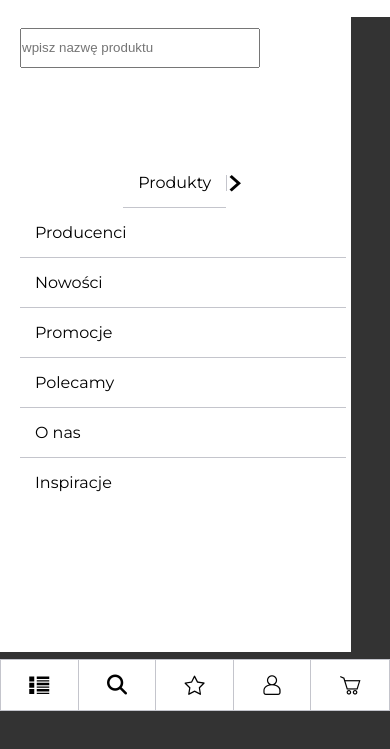
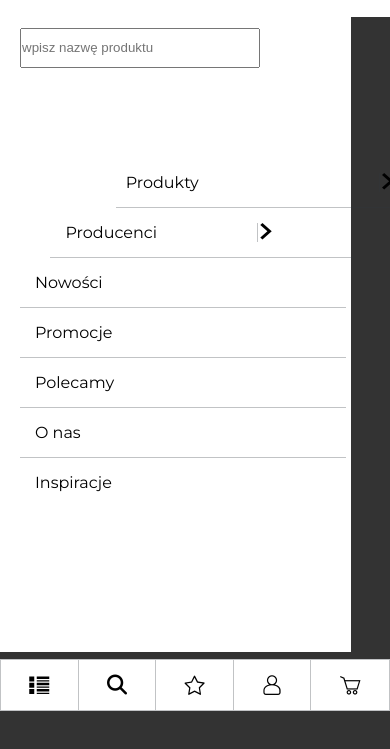
Before and after one commit to indyk132/Stefan-Indyk---praktyki, a plain HTML site: page index.html in a window 390 px wide. Both pictures are taken after a click on the element 39 px from the left and 818 px from the top of the page. Shown: the part 133-882 px from the top of the page. Drawn offline with Linux system fonts and the light colour scheme; files whose address does not match are found by name.

Commit message:
[ogólne] - topka #3 poprawiłem hamburger menu

```diff
--- a/index.html
+++ b/index.html
@@ -34,17 +34,34 @@
         <div class="menu-search-bar"><input type="text" placeholder="wpisz nazwę produktu "></div>
         <ul>
             <div class="menu-products">
-                <li>Produkty</li>
+                <li>Produkty
                     <span>
                         <i class="icon-strzalka-prawo"></i>
                     </span>
+                </li>
             </div>
-            <div><li>Producenci</li></div>
-            <div><li>Nowości</li></div>
-            <div><li>Promocje</li></div>
-            <div><li>Polecamy</li></div>
-            <div><li>O nas</li></div>
-            <div><li class="inspiration">Inspiracje</li></div>
+            <div class="menu-producers">
+                <li>Producenci
+                    <span>
+                        <i class="icon-strzalka-prawo"></i>
+                    </span>
+                </li>
+            </div>
+            <div>
+                <li>Nowości</li>
+            </div>
+            <div>
+                <li>Promocje</li>
+            </div>
+            <div>
+                <li>Polecamy</li>
+            </div>
+            <div>
+                <li>O nas</li>
+            </div>
+            <div>
+                <li class="inspiration">Inspiracje</li>
+            </div>
         </ul>
     </div>
     <div class="menu-bar">
@@ -56,7 +73,8 @@
                 <i class="fa-solid fa-magnifying-glass"></i>
             </div>
             <div class="footer-box-menu favorites">
-                <i class="icon-ulubione"></i></div>
+                <i class="icon-ulubione"></i>
+            </div>
             <div class="footer-box-menu user"><i class="icon-user"></i>
             </div>
             <div class="footer-box-menu shopping-cart">
--- a/sass/_colors.scss
+++ b/sass/_colors.scss
@@ -1,5 +1,5 @@
 $even: lightblue;
 $odd: royalblue;
 $naglowki: gold;
-$border: 1px solid #c4c5cc;
+$border: 0.5px solid rgba(50,57,64,.3);
 $wysokosc: 50px
--- a/sass/style.scss
+++ b/sass/style.scss
@@ -73,6 +73,9 @@ header {
 nav{
 	height: 1000px;
 }
+
+
+
 .menu{
 	position: fixed;
 	display: flex;
@@ -117,13 +120,34 @@ nav{
 	}
 
 	.menu-products{
-		@include center.centering;
+        @include center.centering;
 
+        li{
+            padding-left: 10px;
+            margin-left: 10rem;
+        }
 		span{
-			@include center.centering;
+            margin-left: 180px;
+			// @include center.centering;
 			border-left: color.$border;
 		}
 	}
+
+    .menu-producers{
+        @include center.centering;
+
+        li{
+            padding-right: 80px;
+            margin-left: 38px;
+        }
+		span{
+
+            margin-left: 100px;
+			// @include center.centering;
+			border-left: color.$border;
+		}
+	}
+
 	.inspiration{
 		border: 0;
 	}
```
Also changed, not shown: css/style.css, 1 other file. Lines whose indentation alone changed are shown as unchanged.
